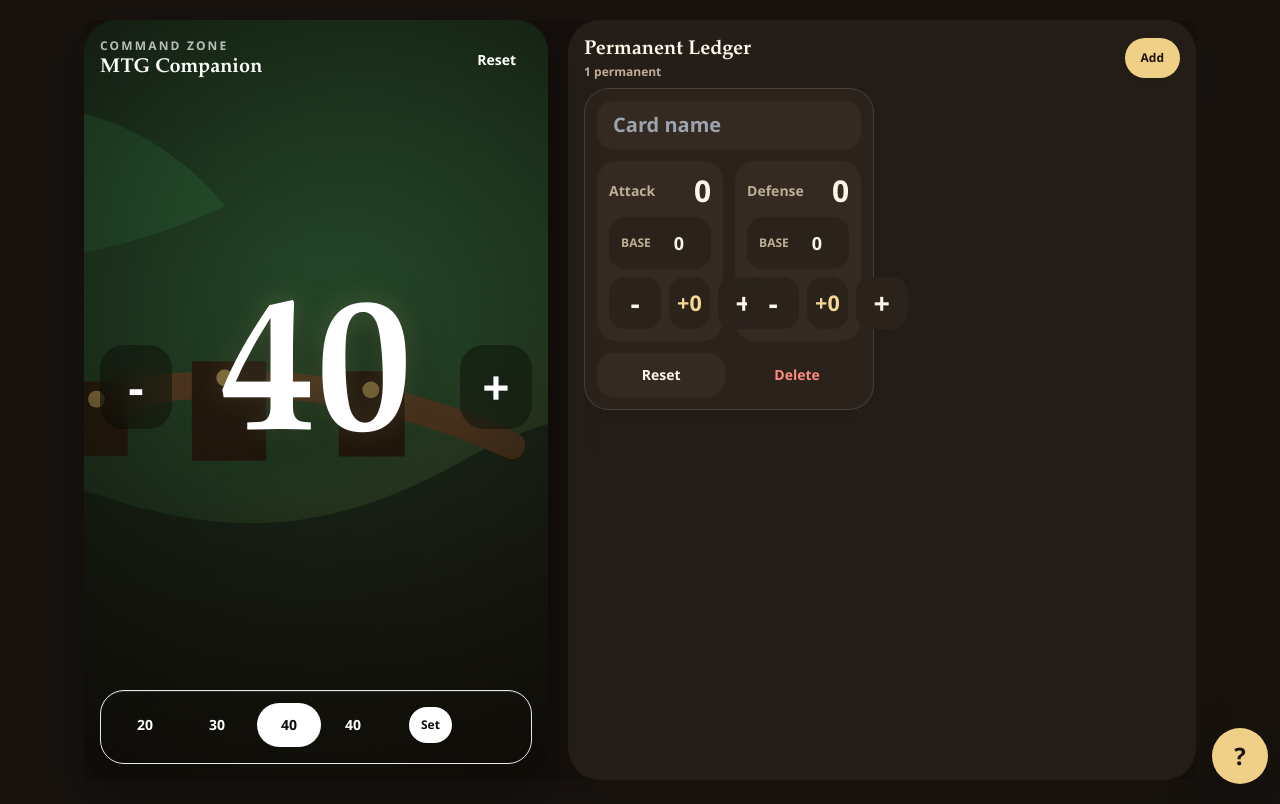
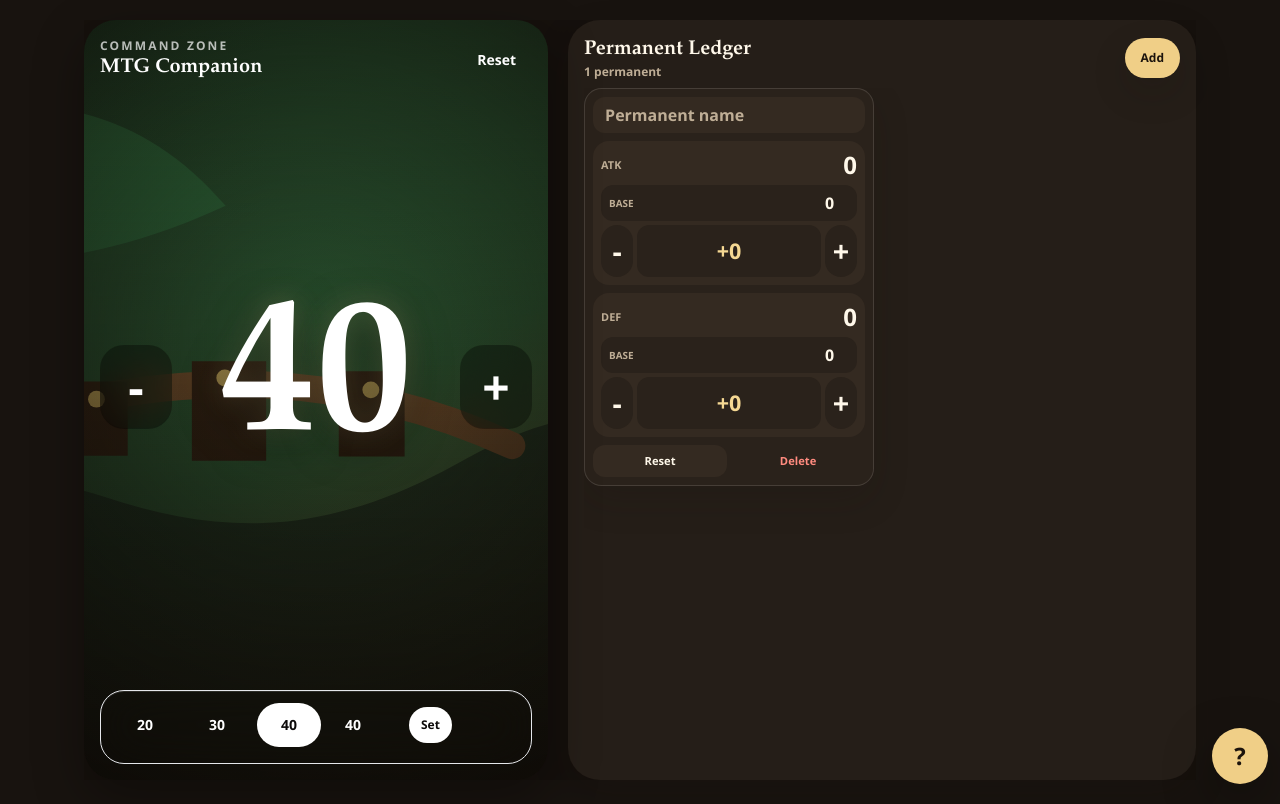
Before and after one commit to alchemiata/mtg-buddy, a React (Vite) app: page / in a window 1280 px wide. Both pictures are taken after a click on the button "Add". Built offline with nearby package versions, Linux system fonts and the light colour scheme.

Commit message:
Compact permanent stat cards

```diff
--- a/src/components/TrackedCard.tsx
+++ b/src/components/TrackedCard.tsx
@@ -19,27 +19,28 @@ const formatModifier = (value: number) => (value >= 0 ? `+${value}` : `${value}`
 
 function StatStepper({ label, base, modifier, onBaseChange, onModifierChange }: StatStepperProps) {
   const actual = base + modifier;
+  const shortLabel = label === "Attack" ? "ATK" : "DEF";
 
   return (
-    <div className="rounded-[1.25rem] bg-[var(--surface-2)] p-3">
-      <div className="mb-2 flex items-center justify-between">
-        <span className="text-sm font-black text-[var(--text-muted)]">{label}</span>
-        <span className="text-3xl font-black tabular-nums">{actual}</span>
+    <div className="rounded-[1rem] bg-[var(--surface-2)] p-2">
+      <div className="mb-1 flex items-center justify-between">
+        <span className="text-[0.68rem] font-black text-[var(--text-muted)]">{shortLabel}</span>
+        <span className="text-2xl font-black tabular-nums">{actual}</span>
       </div>
-      <label className="mb-2 grid grid-cols-[auto_1fr] items-center gap-2 rounded-2xl bg-[var(--card-bg)] px-3 py-2">
-        <span className="text-xs font-black uppercase text-[var(--text-muted)]">Base</span>
+      <label className="mb-1 grid grid-cols-[auto_1fr] items-center gap-1 rounded-xl bg-[var(--card-bg)] px-2 py-1">
+        <span className="text-[0.62rem] font-black uppercase text-[var(--text-muted)]">Base</span>
         <input
           type="number"
           inputMode="numeric"
           value={base}
           onChange={(event) => onBaseChange(Number(event.target.value) || 0)}
-          className="min-h-9 w-full bg-transparent text-right text-lg font-black tabular-nums outline-none"
+          className="min-h-7 w-full bg-transparent text-right text-base font-black tabular-nums outline-none"
           aria-label={`${label} base value`}
         />
       </label>
-      <div className="grid grid-cols-[3.25rem_1fr_3.25rem] items-center gap-2">
+      <div className="grid grid-cols-[2rem_1fr_2rem] items-center gap-1">
         <button type="button" onClick={() => onModifierChange(modifier - 1)} className="tap-button stat-button" aria-label={`Decrease ${label} modifier`}>-</button>
-        <output className="modifier-readout rounded-2xl bg-[var(--card-bg)] px-2 py-2 text-center text-xl font-black tabular-nums text-[var(--accent-strong)]" aria-label={`${label} modifier`}>
+        <output className="modifier-readout rounded-xl bg-[var(--card-bg)] px-1 py-1 text-center font-black tabular-nums text-[var(--accent-strong)]" aria-label={`${label} modifier`}>
           {formatModifier(modifier)}
         </output>
         <button type="button" onClick={() => onModifierChange(modifier + 1)} className="tap-button stat-button" aria-label={`Increase ${label} modifier`}>+</button>
@@ -50,16 +51,21 @@ function StatStepper({ label, base, modifier, onBaseChange, onModifierChange }:
 
 function TrackedCard({ card, onUpdate, onReset, onDelete }: TrackedCardProps) {
   return (
-    <article className="rounded-[1.55rem] border border-[var(--border)] bg-[var(--card-bg)] p-3 shadow-soft animate-in">
+    <article className="rounded-[1.1rem] border border-[var(--border)] bg-[var(--card-bg)] p-2 shadow-soft animate-in">
       <label className="sr-only" htmlFor={`name-${card.id}`}>Card name</label>
       <input
         id={`name-${card.id}`}
         value={card.name}
+        onFocus={() => {
+          if (card.name === "New permanent") {
+            onUpdate(card.id, { name: "" });
+          }
+        }}
         onChange={(event) => onUpdate(card.id, { name: event.target.value })}
-        className="mb-3 min-h-12 w-full rounded-2xl bg-[var(--surface-2)] px-4 text-xl font-black outline-none transition focus:ring-4 focus:ring-[var(--focus)]"
-        placeholder="Card name"
+        className="mb-2 min-h-9 w-full rounded-xl bg-[var(--surface-2)] px-3 text-base font-black outline-none transition placeholder:text-[var(--text-muted)] focus:ring-4 focus:ring-[var(--focus)]"
+        placeholder="Permanent name"
       />
-      <div className="grid gap-3 sm:grid-cols-2">
+      <div className="grid gap-2">
         <StatStepper
           label="Attack"
           base={card.baseAttack}
@@ -75,9 +81,9 @@ function TrackedCard({ card, onUpdate, onReset, onDelete }: TrackedCardProps) {
           onModifierChange={(defense) => onUpdate(card.id, { defense })}
         />
       </div>
-      <div className="mt-3 grid grid-cols-2 gap-2">
-        <button type="button" onClick={() => onReset(card.id)} className="tap-button min-h-11 rounded-2xl bg-[var(--surface-2)] text-sm font-black">Reset</button>
-        <button type="button" onClick={() => onDelete(card.id)} className="tap-button min-h-11 rounded-2xl bg-red-500/14 text-sm font-black text-[var(--danger)]">Delete</button>
+      <div className="mt-2 grid grid-cols-2 gap-1">
+        <button type="button" onClick={() => onReset(card.id)} className="tap-button min-h-8 rounded-xl bg-[var(--surface-2)] text-[0.7rem] font-black">Reset</button>
+        <button type="button" onClick={() => onDelete(card.id)} className="tap-button min-h-8 rounded-xl bg-red-500/14 text-[0.7rem] font-black text-[var(--danger)]">Delete</button>
       </div>
     </article>
   );
```
